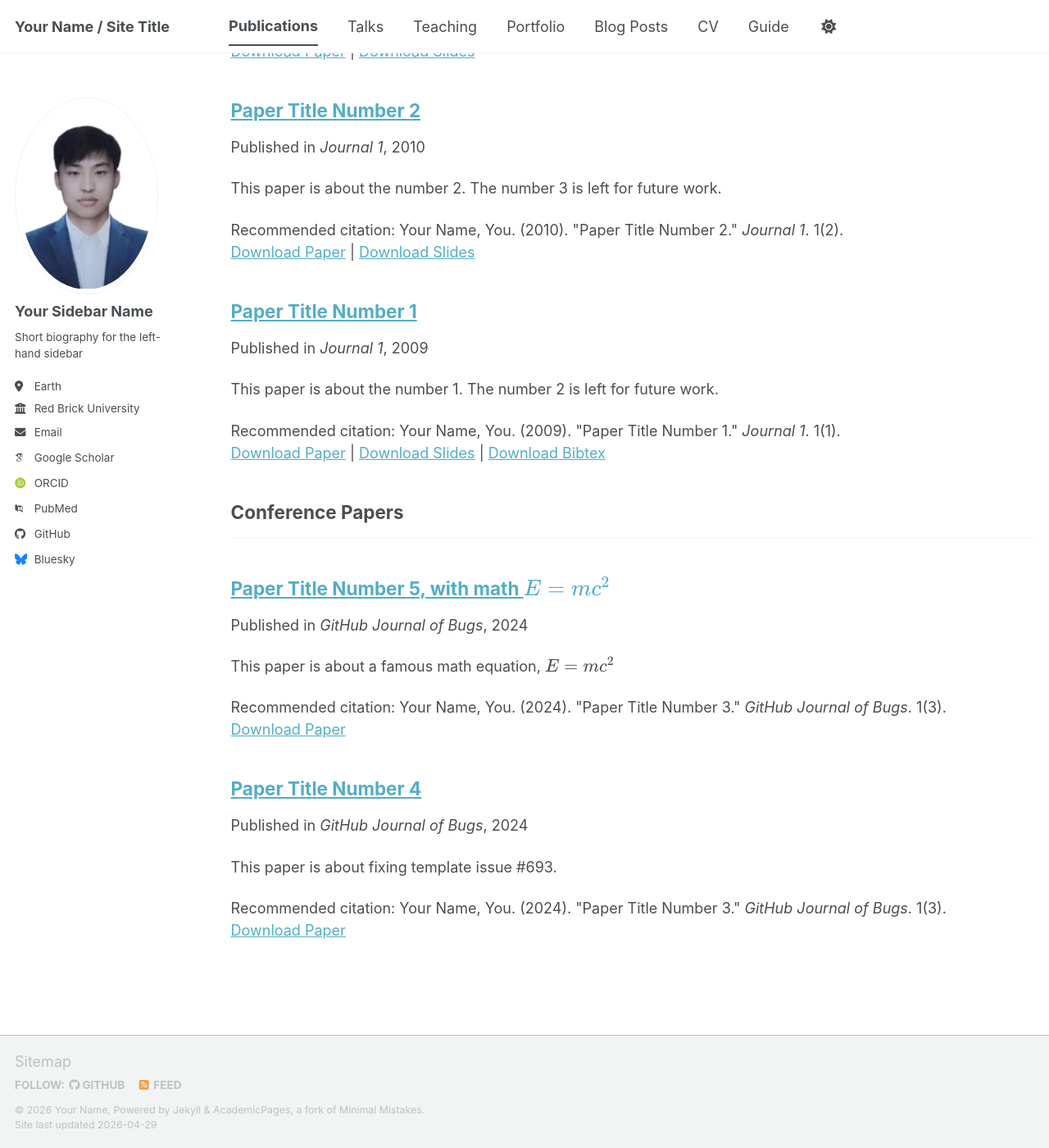
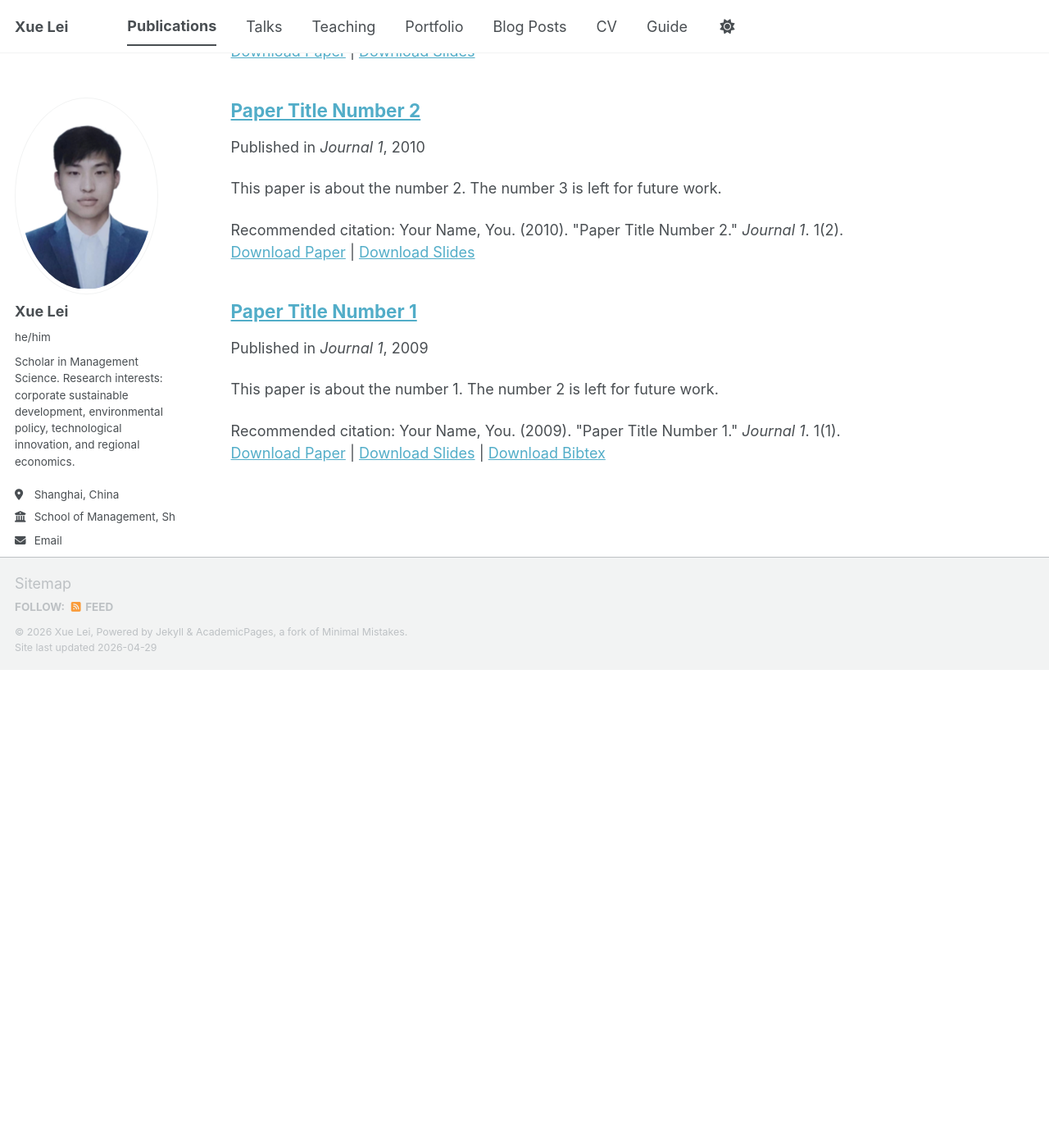
Before and after one commit to leixue-work/leixue-work.github.io, a Jekyll site: the page built from _pages/publications.html, in a window 1280 px wide and 1400 px high, scrolled down 430 px. Shown: the whole window at 82% size. Built offline with Jekyll 4.4.1, drawn with Linux system fonts in a browser that asks for light colours; some web fonts are replaced; a script bundle is joined from its source files by our own code; library files that are not in the unit come from our copies; after the commit the page ends 1247 px from its top, so only the background shows below that; part of the change alters nothing that is shown.

Commit message:
Update _config.yml

```diff
--- a/_config.yml
+++ b/_config.yml
@@ -1,116 +1,100 @@
-# Welcome to Jekyll!
-#
-# This config file is meant for settings that affect your entire site, values
-# which you are expected to set up once and rarely need to edit after that.
-# For technical reasons, this file is *NOT* reloaded automatically when you use
-# `jekyll serve -l -H localhost`. If you change this file, please restart the
-# server process.
-
 # Basic Site Settings
 locale                   : "en-US"
-site_theme               : "default" # The available themes options are "default", "air", "sunrise", "mint", "dirt" and "contrast"
-title                    : "Your Name / Site Title"
+site_theme               : "default"
+title                    : "Xue Lei"
 title_separator          : "-"
-name                     : &name "Your Name"
-description              : &description "Your Name's academic portfolio"   # Update this with a general description of your site, this is the default if not overridden by a page
-url                      : https://academicpages.github.io # The base hostname & protocol for your site e.g. "https://[your GitHub username].github.io",
-                                                           # or if you already have some other page hosted on Github then use "https://[your GitHub username].github.io/[Your Repo Name]"
-baseurl                  : "" # the subpath of your site, e.g. "/blog"
-repository               : "academicpages/academicpages.github.io"
+name                     : &name "Xue Lei"
+description              : &description "Academic portfolio of Dr. Xue Lei, School of Management, Shanghai University"
+url                      : https://leixue-work.github.io/
+baseurl                  : ""
+repository               : "leixue-work/leixue-work.github.io"
 
-# Site Author - The following control what appear as part of the author content on the side bar.
-#               If a field is blank the icon and link will not appear, otherwise it will be shown.
-#               Additional customization can be done by editing /_includes/author-profile.html
+# Site Author
 author:
   # Biographic information
   avatar           : "profile.png"
-  name             : "Your Sidebar Name"
-  pronouns         : # example: "she/her"
-  bio              : "Short biography for the left-hand sidebar"
-  location         : "Earth"
-  employer         : "Red Brick University"
-  uri              : # URL
-  email            : "none@example.org"
+  name             : "Xue Lei"
+  pronouns         : "he/him"
+  bio              : "Scholar in Management Science. Research interests: corporate sustainable development, environmental policy, technological innovation, and regional economics."
+  location         : "Shanghai, China"
+  employer         : "School of Management, Shanghai University"
+  uri              :
+  email            : "leixue187@gmail.com"
 
   # Academic websites
-  academia         : # URL
-  arxiv            : # URL - Update with the correct link to your profile
-  googlescholar    : "https://scholar.google.com/citations?user=PS_CX0AAAAAJ"
-  inspire-hep      : # URL
-  impactstory      : # URL
-  orcid            : "https://orcid.org/yourorcidurl"
-  semantic         : # URL
-  ssrn             : # URL
-  pubmed           : "https://www.ncbi.nlm.nih.gov/pubmed/?term=john+snow"
-  researchgate     : # URL
-  scopus           : # URL
-  zotero           : # URL
-
+  academia         :
+  arxiv            :
+  googlescholar    : "https://scholar.google.com/citations?user=Fl9fzV8AAAAJ&hl=zh-CN"
+  inspire-hep      :
+  impactstory      :
+  orcid            : "https://orcid.org/0000-0001-5635-6784"
+  semantic         :
+  ssrn             :
+  pubmed           :
+  researchgate     : "https://www.researchgate.net/profile/Xue-Lei-20/research"
+  scopus           :
+  zotero           :
 
   # Repositories and software development
-  bitbucket        : # Username - Update with your username on the site
-  codepen          : # Username
-  dribbble         : # Username
-  github           : "academicpages"
-  kaggle           : # Username
-  stackoverflow    : # User number or user number and name (i.e., use "1" or "1/jeff-atwood")
+  bitbucket        :
+  codepen          :
+  dribbble         :
+  github           :
+  kaggle           :
+  stackoverflow    :
 
-  # Social media
-  artstation       : # Username
-  bluesky          : "bsky.app" # Replace this with you Bluesky username
-  facebook         : # Username
-  flickr           : # Username
-  foursquare       : # Username
-  goodreads        : # Username
-  google_plus      : # Username
-  keybase          : # Username
-  instagram        : # Username
-  lastfm           : # Username
-  linkedin         : # Username
-  mastodon         : # URL
-  medium           : # URL
-  pinterest        : # Username
-  soundcloud       : # Username
-  steam            : # Username
-  telegram         : # URL
-  tumblr           : # Username
-  twitter          : # Username for X / Twitter
-  vine             : # Username
-  weibo            : # Username
-  wikipedia        : # Username
-  xing             : # Username
-  youtube          : # Username
-  zhihu            : # Username
+  # Social media (全部留空)
+  artstation       :
+  bluesky          :
+  facebook         :
+  flickr           :
+  foursquare       :
+  goodreads        :
+  google_plus      :
+  keybase          :
+  instagram        :
+  lastfm           :
+  linkedin         :
+  mastodon         :
+  medium           :
+  pinterest        :
+  soundcloud       :
+  steam            :
+  telegram         :
+  tumblr           :
+  twitter          :
+  vine             :
+  weibo            :
+  wikipedia        :
+  xing             :
+  youtube          :
+  zhihu            :
 
-# Publication Category - The following the list of publication categories and their headings
+# Publication Category
 publication_category:
-  books:
-    title: 'Books'
   manuscripts:
     title: 'Journal Articles'
-  conferences:
-    title: 'Conference Papers'
 
 # Site Settings
-teaser                   :  # filename of teaser fallback teaser image placed in /images/ for social media previews
-breadcrumbs              : false # true, false (default)
+teaser                   :
+breadcrumbs              : false
 words_per_minute         : 160
 future                   : true
-read_more                : "disabled" # if enabled, adds "Read more" links to excerpts
-talkmap_link             : false      #change to true to add link to talkmap on talks page
+read_more                : "disabled"
+talkmap_link             : false
 comments:
-  provider               : # false (default), "disqus", "discourse", "facebook", "google-plus", "staticman", "custom"
+  provider               :
   disqus:
     shortname            :
   discourse:
-    server               : # https://meta.discourse.org/t/embedding-discourse-comments-via-javascript/31963 , e.g.: meta.discourse.org
+    server               :
   facebook:
     appid                :
-    num_posts            : # 5 (default)
-    colorscheme          : # "light" (default), "dark"
+    num_posts            :
+    colorscheme          :
 staticman:
   allowedFields          : ['name', 'email', 'url', 'message']
-  branch                 : "gh-pages" # "master", "gh-pages"
+  branch                 : "gh-pages"
   commitMessage          : "New comment."
   filename               : comment-{@timestamp}
   format                 : "yml"
@@ -123,18 +107,16 @@ staticman:
     date:
       type               : "date"
       options:
-        format           : "iso8601" # "iso8601" (default), "timestamp-seconds", "timestamp-milliseconds"
+        format           : "iso8601"
 atom_feed:
-  hide                   : false     # change to true to hide the RSS feed in the footer
-  path                   : # blank (default) uses feed.xml
-
+  hide                   : false
+  path                   :
 
 # SEO Related
 google_site_verification :
 bing_site_verification   :
 alexa_site_verification  :
 yandex_site_verification :
-
 
 # Social Sharing
 twitter:
@@ -143,22 +125,18 @@ facebook:
   username               :
   app_id                 :
   publisher              :
-og_image                 :  # Social media default site image
-og_description           :  # Social media default site image description
-# For specifying social profiles
-# - https://developers.google.com/structured-data/customize/social-profiles
+og_image                 :
+og_description           :
 social:
-  type                   : # Person or Organization (defaults to Person)
-  name                   : # If the user or organization name differs from the site's name
-  links: # An array of links to social media profiles
-
+  type                   :
+  name                   :
+  links:
 
 # Analytics
 analytics:
-  provider               :  "false" # false (default), "google", "google-universal", "google-analytics-4", "custom"
+  provider               : "false"
   google:
     tracking_id          :
-
 
 # Reading Files
 include:
@@ -198,14 +176,12 @@ keep_files:
 encoding: "utf-8"
 markdown_ext: "markdown,mkdown,mkdn,mkd,md"
 
-
 # Conversion
 markdown: kramdown
 highlighter: rouge
 lsi: false
 excerpt_separator: "\n\n"
 incremental: false
-
 
 # Markdown Processing
 kramdown:
@@ -218,8 +194,7 @@ kramdown:
   smart_quotes: lsquo,rsquo,ldquo,rdquo
   enable_coderay: false
 
-
-# These settings control the types of collections used by the template
+# Collections
 collections:
   teaching:
     output: true
@@ -234,10 +209,8 @@ collections:
     output: true
     permalink: /:collection/:path/
 
-
-# These settings control how pages and collections are included in the site
+# Defaults
 defaults:
-  # _posts
   - scope:
       path: ""
       type: posts
@@ -248,14 +221,12 @@ defaults:
       comments: true
       share: true
       related: true
-  # _pages
   - scope:
       path: ""
       type: pages
     values:
       layout: single
       author_profile: true
-  # _teaching
   - scope:
       path: ""
       type: teaching
@@ -264,7 +235,6 @@ defaults:
       author_profile: true
       share: true
       comments: true
-  # _publications
   - scope:
       path: ""
       type: publications
@@ -273,7 +243,6 @@ defaults:
       author_profile: true
       share: true
       comments: true
-  # _portfolio
   - scope:
       path: ""
       type: portfolio
@@ -282,7 +251,6 @@ defaults:
       author_profile: true
       share: true
       comment: true
-  # _talks
   - scope:
       path: ""
       type: talks
@@ -291,19 +259,14 @@ defaults:
       author_profile: true
       share: true
 
-
 # Sass/SCSS
 sass:
   sass_dir: _sass
-  style: compressed # https://sass-lang.com/documentation/file.SASS_REFERENCE.html#output_style
-
+  style: compressed
 
 # Outputting
 permalink: /:categories/:title/
-# paginate: 5 # amount of posts to show
-# paginate_path: /page:num/
-timezone: Etc/UTC # https://en.wikipedia.org/wiki/List_of_tz_database_time_zones
-
+timezone: Etc/UTC
 
 # Plugins
 plugins:
@@ -314,7 +277,6 @@ plugins:
   - jekyll-redirect-from
   - jemoji
 
-# Mimic GitHub Pages with --safe
 whitelist:
   - jekyll-feed
   - jekyll-gist
@@ -323,38 +285,15 @@ whitelist:
   - jekyll-redirect-from
   - jemoji
 
-
 # Archives
-#  Type
-#  - GitHub Pages compatible archive pages built with Liquid ~> type: liquid (default)
-#  - Jekyll Archives plugin archive pages ~> type: jekyll-archives
-#  Path (examples)
-#  - Archive page should exist at path when using Liquid method or you can
-#    expect broken links (especially with breadcrumbs enabled)
-#  - <base_path>/tags/my-awesome-tag/index.html ~> path: /tags/
-#  - <base_path/categories/my-awesome-category/index.html ~> path: /categories/
-#  - <base_path/my-awesome-category/index.html ~> path: /
 category_archive:
   type: liquid
   path: /categories/
 tag_archive:
   type: liquid
   path: /tags/
-# https://github.com/jekyll/jekyll-archives
-# jekyll-archives:
-#   enabled:
-#     - categories
-#     - tags
-#   layouts:
-#     category: archive-taxonomy
-#     tag: archive-taxonomy
-#   permalinks:
-#     category: /categories/:name/
-#     tag: /tags/:name/
-
 
 # HTML Compression
-# - https://jch.penibelst.de/
 compress_html:
   clippings: all
   ignore:
```
